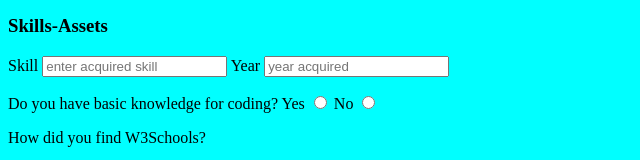
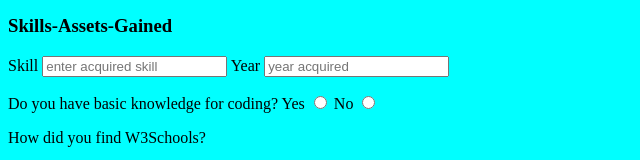
Before and after one commit to Chibuzor234/First-Project, a plain HTML site: page HTML-CLASS-1/index.html in a window 1280 px wide. Shown: the part 1247-1407 px from the top of the page, 0-640 px from the left. Drawn offline with Linux system fonts and the light colour scheme.

Commit message:
Gained-skill

```diff
--- a/HTML-CLASS-1/index.html
+++ b/HTML-CLASS-1/index.html
@@ -17,7 +17,7 @@
      <li>Swimming</li>
      <li>Gym</li>
      <li>Reading</li>
-     <h3>Skills-Assets</h3>
+     <h3>Skills-Assets-Gained</h3>
      <form action="">
         <label for="skill"> Skill </label>
         <input type="text" id="skill" placeholder="enter acquired skill">
```
